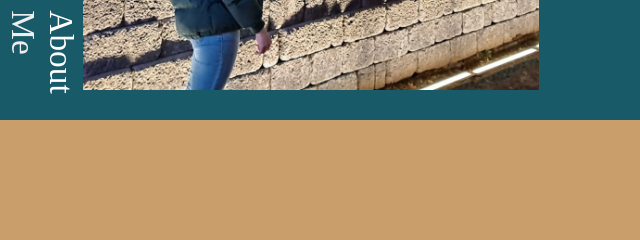
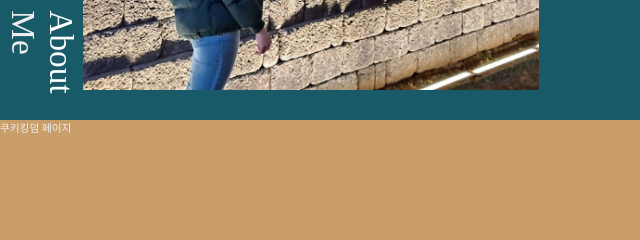
Before and after one commit to dywjd12jy/portfolio, a plain HTML site: page index.html in a window 1280 px wide. Shown: the part 1480-1720 px from the top of the page, 0-640 px from the left. Drawn offline with Linux system fonts and the light colour scheme; a web font is replaced by a local one.

Commit message:
쿠키킹덤 페이지 링크연결 test

```diff
--- a/index.html
+++ b/index.html
@@ -78,7 +78,7 @@
         <section id="cont3">
             <div class="container">
                 <div class="cont3">
-
+                    <a href="https://dywjd12jy.github.io/cookie_kingdom/">쿠키킹덤 페이지</a>
                 </div>
             </div>
         </section>
```
